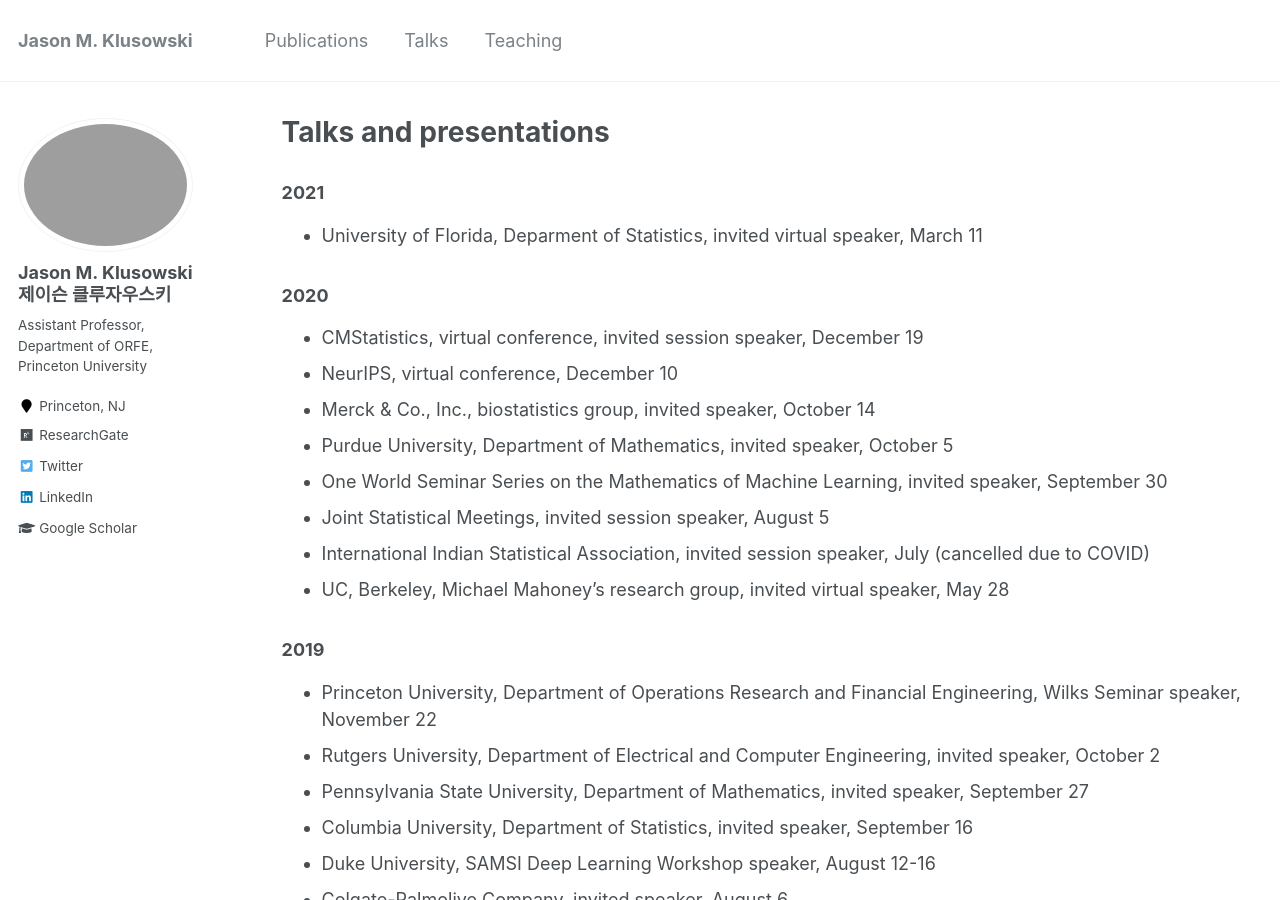
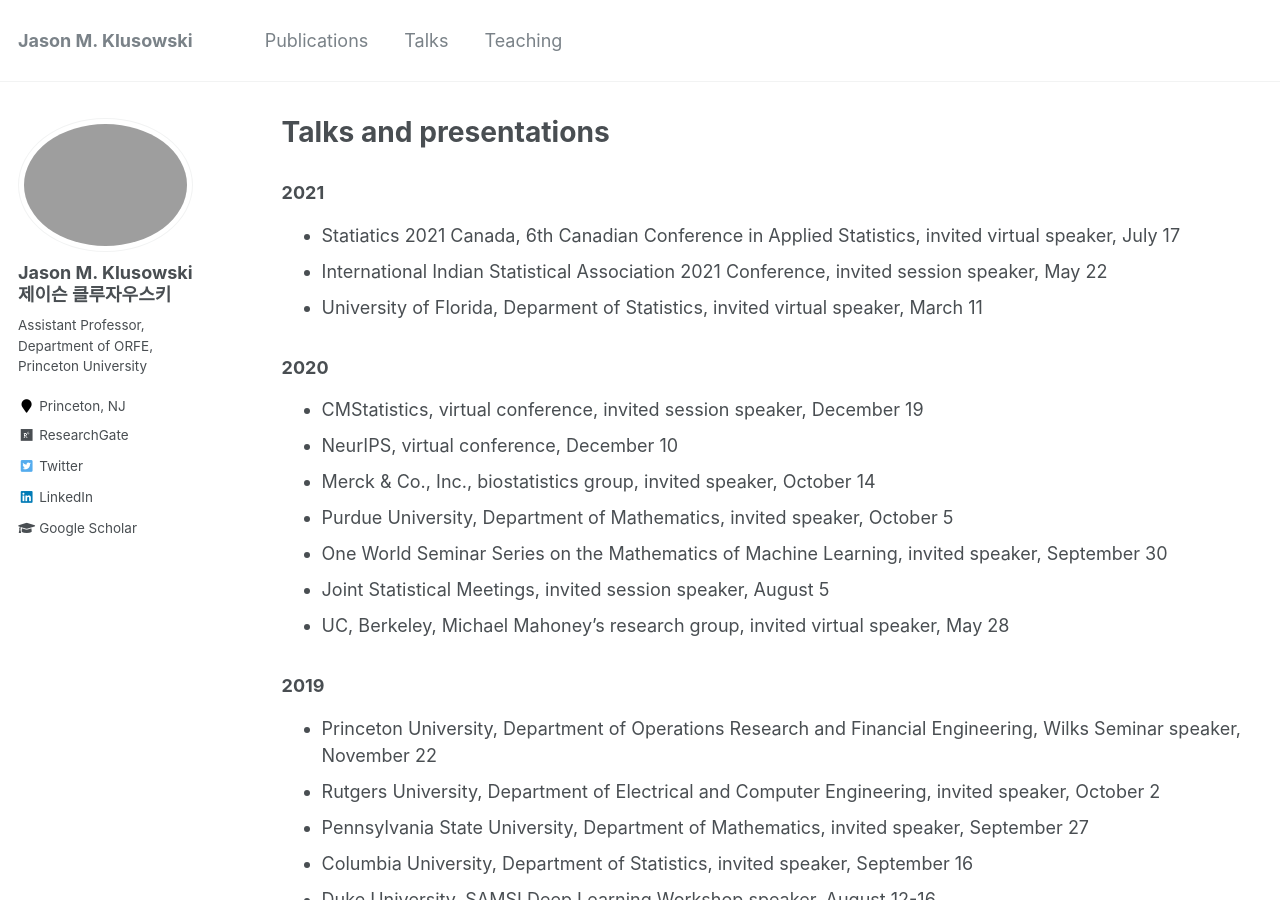
Before and after one commit to jasonklusowski/jasonklusowski.github.io, a Jekyll site: the page built from _pages/talks.md, in a window 1280 px wide and 900 px high. Built offline with Jekyll 4.4.1, drawn with Linux system fonts in a browser that asks for light colours.

Commit message:
Update talks.md

```diff
--- a/_pages/talks.md
+++ b/_pages/talks.md
@@ -7,6 +7,8 @@ author_profile: true
 
 ### 2021
 
+* Statiatics 2021 Canada, 6th Canadian Conference in Applied Statistics, invited virtual speaker, July 17
+* International Indian Statistical Association 2021 Conference, invited session speaker, May 22
 * University of Florida, Deparment of Statistics, invited virtual speaker, March 11
 
 ### 2020
@@ -16,7 +18,6 @@ author_profile: true
 * Purdue University, Department of Mathematics, invited speaker, October 5
 * One World Seminar Series on the Mathematics of Machine Learning, invited speaker, September 30
 * Joint Statistical Meetings, invited session speaker, August 5
-* International Indian Statistical Association, invited session speaker, July (cancelled due to COVID)
 * UC, Berkeley, Michael Mahoney's research group, invited virtual speaker, May 28
 
 ### 2019
```
